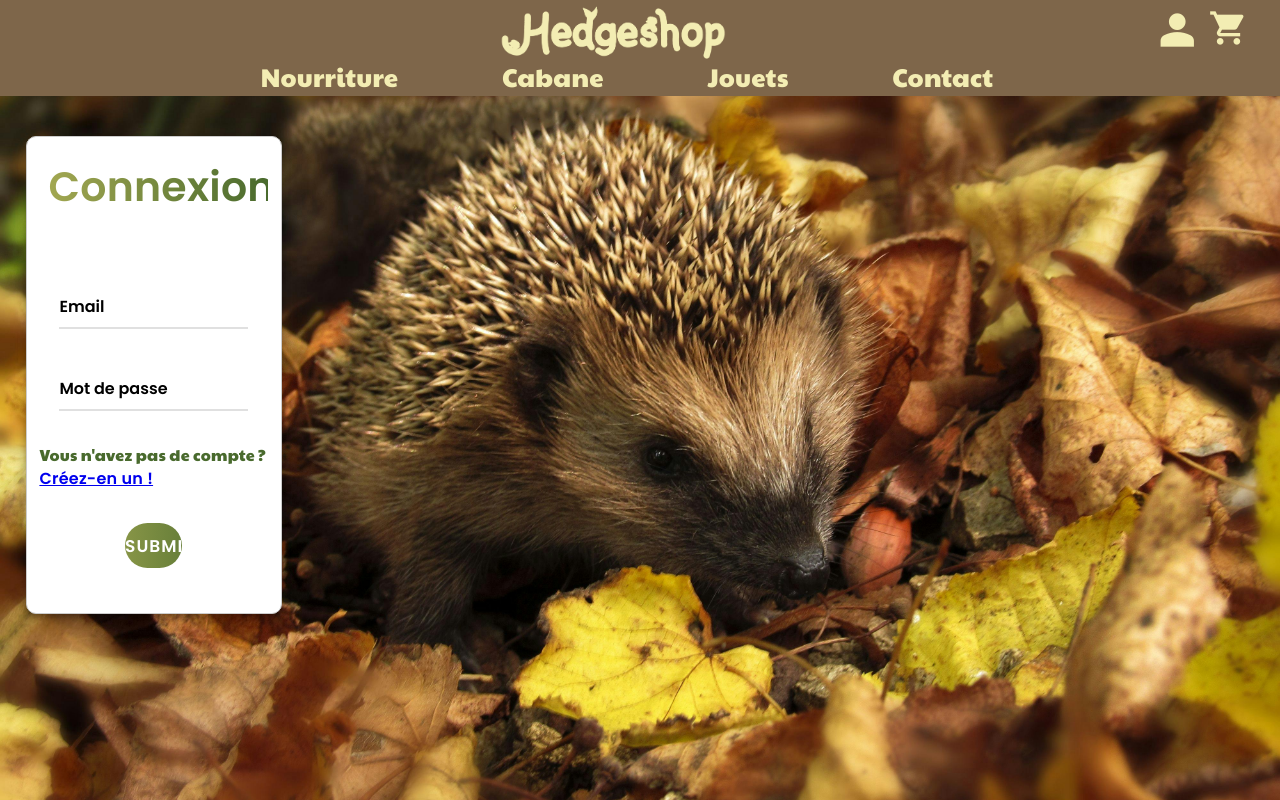
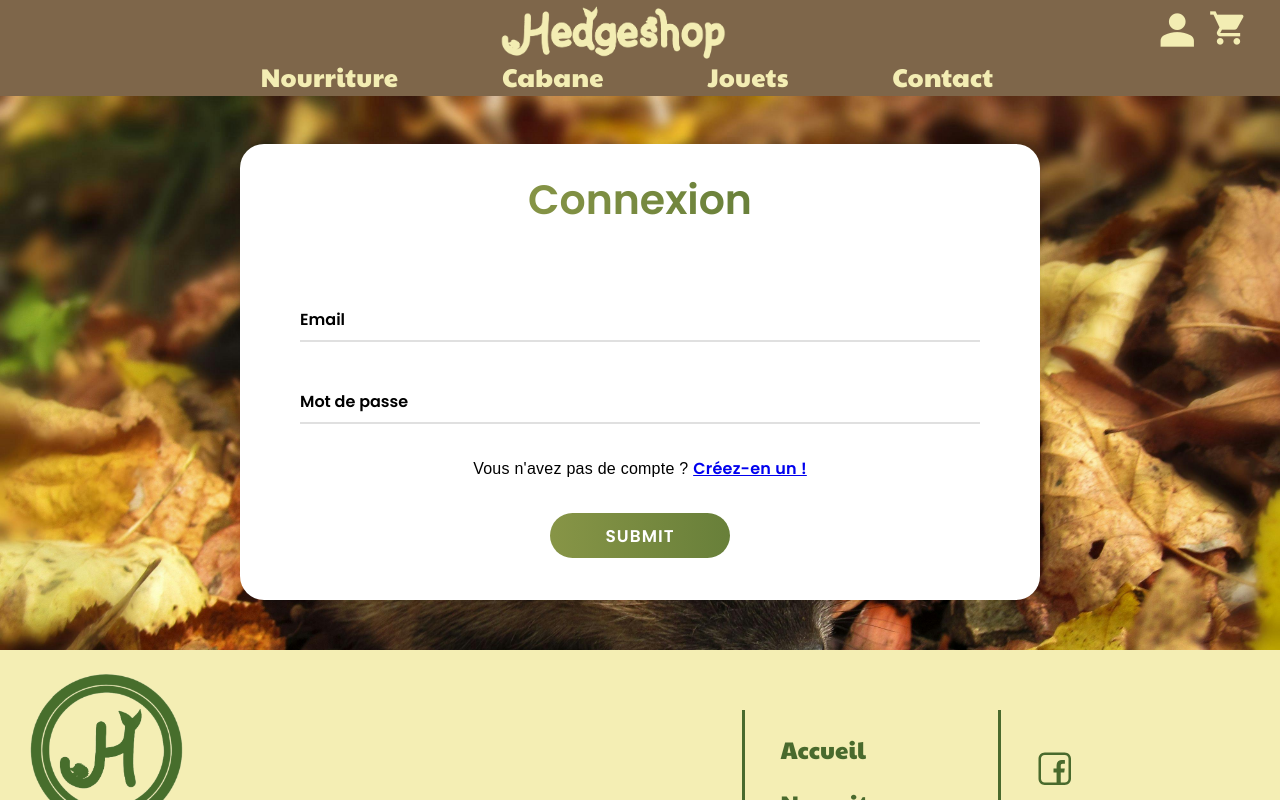
Before and after one commit to UnderSkyle/ProjetWebING1, a React (Vite) app in the folder frontend/: page /login in a window 1280 px wide. Shown: the top 800 px of the page. Built offline with nearby package versions, Linux system fonts and the light colour scheme.

Commit message:
correction css

```diff
--- a/frontend/src/components/Account.tsx
+++ b/frontend/src/components/Account.tsx
@@ -14,6 +14,7 @@ function Account() {
         <link rel="presonnect" href="https://fonts.googleapis.com"/>
         <link rel="presonnect" href="https://fonts.gstatic.com"/>
         <br/><br/><br/>
+        <div className='card-pages'>
             <div>
                 <h1>Votre compte</h1>
                 <a href="#blocks-know-more"><button className="LinkButton" role="button">Se déconnecter</button></a>
@@ -42,7 +43,7 @@ function Account() {
                 </div>
                 <br/><br/><br/><br/><br/><br/><br/><br/><br/>
            </div>
-
+        </div>
         </>
     )
 }
--- a/frontend/src/components/Basket.tsx
+++ b/frontend/src/components/Basket.tsx
@@ -5,6 +5,7 @@ function Basket() {
 
     return(
         <>
+        <div className='card-pages'>
             <h1>Votre panier</h1>
             <CardBasket
                 name={'mnom'}
@@ -29,6 +30,7 @@ function Basket() {
                 <h3>Total : &euro;</h3>
                 <a href="#blocks-know-more"><button className="LinkButton" role="button">Passer la commande</button></a>
             </div>
+        </div>
         </>
     )
 }
--- a/frontend/src/components/CardPages.css
+++ b/frontend/src/components/CardPages.css
@@ -1,4 +1,4 @@
-h1{
+.card-pages h1{
     color:rgb(70,48,24);
     padding-left:4%;
     padding-top:3%;
@@ -7,14 +7,14 @@ h1{
     letter-spacing: .25px;
 }
 
-h6{
+.card-pages h6{
     font-family: Paytone One;
     letter-spacing: .25px;
     color:rgb(70,48,24);
     padding-top: 2%;
 }
 
-p{
+.card-pages p{
     text-align:left !important;
     letter-spacing: .25px;
     color:#496A2D;
@@ -22,7 +22,7 @@ p{
 
 }
 
-.LinkButton {
+.card-pages .LinkButton {
     align-items: center;
     appearance: none;
     background-color: #496A2D;
@@ -48,19 +48,19 @@ p{
     vertical-align: center;
 }
 
-.LinkButton:hover {
+.card-pages .LinkButton:hover {
     background: rgb(244,238,180);
     color: rgb(70,48,24);
 }
 
-.grid{
+.card-pages .grid{
     display: grid;
     grid-template-columns: repeat(1,1fr);
     align-items:left;
     vertical-align: left !important;
 }
 
-.container{
+.card-pages .container{
     border: 1px solid hsl(0,0%,80%);
     border-radius:10px;
     box-shadow:rgba(0, 0, 0, .2) 0 3px 5px -1px,rgba(0, 0, 0, .14) 0 6px 10px 0,rgba(0, 0, 0, .12) 0 1px 18px 0;
@@ -70,7 +70,7 @@ p{
     max-width: 20%;
 }
 
-.bigcontainer{
+.card-pages .bigcontainer{
     display: grid;
     grid-template-columns: repeat(3,1fr);
     align-items:normal;
--- a/frontend/src/components/Contact.tsx
+++ b/frontend/src/components/Contact.tsx
@@ -27,13 +27,13 @@ function Contact() {
 
     return(
         <>
-        <div className="big_container_contact">
+        <div className="big-container-contact">
             <br/><br/><br/>
-            <div className="first_container">
+            <div className="first-container-form">
                 <h1 className="text">Contactez nous !</h1>
                 <h2 className="text">Si vous avez une question, remplissez ce formulaire et nous vous répondrons en moins de 48h.</h2>
             </div>
-            <div className="container">
+            <div className="container-form">
 
                 <form onSubmit = {handleSubmit}>
                     <div className="form_row">
--- a/frontend/src/components/Form.css
+++ b/frontend/src/components/Form.css
@@ -26,33 +26,33 @@ body{
 
 }
 
-.big_container_contact{
+.big-container-contact{
   background-image: url("../assets/Hedgehog_leaf.jpg") ;
   background-repeat: no-repeat;
   background-size: cover;
   height:130%;
   width:100%;
   align-content: center;
+  margin-top: 6em;
 }
 
-.big_container_login{
+.big-container-login{
   background-image: url("../assets/Hedgehog_leaf.jpg") ;
   background-repeat: no-repeat;
   background-size: cover;
-  height:100%;
   width:100%;
   align-content: center;
+  margin-top: 6em;
 }
 
-.first_container{
+.first-container-form{
   margin:auto;
   text-align: center;
   color:#f3edb3;
-  height: 100px;
   background-color: rgba(0,0,0,.5);
 }
 
-.container{
+.container-form{
   max-width: 800px;
   background: #fff;
   width: 800px;
@@ -61,7 +61,12 @@ body{
   margin:auto;
   border-radius: 24px;
 }
-.container .text{
+
+.big-container-login .container-form{
+  margin-top: 3em;
+}
+
+.container-form .text{
   text-align: center;
   font-size: 41px;
   font-weight: 600;
@@ -70,10 +75,10 @@ body{
   -webkit-background-clip: text;
   -webkit-text-fill-color: transparent;
 }
-.container form{
+.container-form form{
   padding: 30px 0 0 0;
 }
-.container form .form_row{
+.container-form form .form_row{
   display: flex;
   margin: 32px 0;
 }
@@ -283,13 +288,13 @@ input[type="date"]:focus {
   z-index: 2;
 }
 @media (max-width: 700px) {
-  .container .text{
+  .container-form .text{
     font-size: 30px;
   }
-  .container form{
+  .container-form form{
     padding: 10px 0 0 0;
   }
-  .container form .form_row{
+  .container-form form .form_row{
     display: block;
   }
   form .form_row .input_data{
--- a/frontend/src/components/Login.tsx
+++ b/frontend/src/components/Login.tsx
@@ -77,8 +77,8 @@ class Login extends React.Component<Props, State> {
     render(){
         return(
             <>
-            <div className="big_container_login">
-                <div className="container">
+            <div className="big-container-login">
+                <div className="container-form">
                     <h1 className="text">Connexion</h1>
                     <form onSubmit = {this.handleSubmit}>
                         <div className="form_row">
--- a/frontend/src/components/Profil.css
+++ b/frontend/src/components/Profil.css
@@ -1,4 +1,4 @@
-h1{
+.profil-page h1{
     color:rgb(70,48,24);
     padding-left:4%;
     padding-top:3%;
@@ -7,14 +7,14 @@ h1{
     letter-spacing: .25px;
 }
 
-h3{
+.profil-page h3{
     font-family: Paytone One;
     letter-spacing: .25px;
     color:rgb(70,48,24);
     padding-top: 2%;
 }
 
-p{
+.profil-page p{
     text-align:left !important;
     letter-spacing: .25px;
     color:#496A2D;
@@ -22,21 +22,21 @@ p{
 
 }
 
-.grid{
+.profil-page .grid{
     display: grid;
     grid-template-columns: repeat(1,1fr);
     align-items:left;
     vertical-align: left !important;
 }
 
-.bigcontainer{
+.profil-page .bigcontainer{
     display: grid;
     grid-template-columns: repeat(2,1fr);
     align-items:normal;
     vertical-align: middle;
 }
 
-.LinkButton {
+.profil-page .LinkButton {
     align-items: center;
     appearance: none;
     background-color: #496A2D;
@@ -62,12 +62,12 @@ p{
     vertical-align: center;
   }
 
-  .LinkButton:hover {
+  .profil-page .LinkButton:hover {
     background: rgb(244,238,180);
     color: rgb(70,48,24);
   }
 
-  .icon {
+  .profil-page .icon {
     font-variation-settings:
     'FILL' 100,
     'wght' 400,
@@ -80,7 +80,7 @@ p{
     border:none;
   }
 
-  .bordure{
+  .profil-page .bordure{
     border-bottom:1px solid rgb(166,170,83);
     width:60%;
     margin:auto;
--- a/frontend/src/components/Profil.tsx
+++ b/frontend/src/components/Profil.tsx
@@ -9,6 +9,7 @@ function Profil() {
         <link rel="stylesheet" href="https://fonts.googleapis.com/css2?family=Poppins:wght@600;700&display=swap"/>
         <link rel="presonnect" href="https://fonts.googleapis.com"/>
         <link rel="presonnect" href="https://fonts.gstatic.com"/>
+        <div className='profil-page'>
             <br/><br/><br/><br/>
             <h1>Votre profil</h1>
             <br/><br/><br/>
@@ -35,6 +36,7 @@ function Profil() {
             <br/><br/>
             <a href="#blocks-know-more"><button className="LinkButton" role="button">Modifier</button></a>
             <br/><br/>
+        </div>
         </>
     )
 }
--- a/frontend/src/components/SignUp.tsx
+++ b/frontend/src/components/SignUp.tsx
@@ -199,8 +199,8 @@ class SignUp extends React.Component<Props, State> {
     render(){
         return(
             <>
-            <div className="big_container_login">
-                <div className="container">
+            <div className="big-container-login">
+                <div className="container-form">
                     <h1 className="text">Connexion</h1>
                     <form onSubmit = {this.handleSubmit}>
                     <div className="form_row">
--- a/frontend/src/components/Welcome.css
+++ b/frontend/src/components/Welcome.css
@@ -16,7 +16,7 @@
     margin-top: 6em;
 }
 
-.Title{
+.Title-welcome{
     color:rgb(70,48,24);
     padding-left:4%;
     padding-top:3%;
@@ -26,7 +26,7 @@
 }
 
 @media only screen and (max-width: 750px) and (orientation:portrait){ /*phone portrait mode*/
-  .Title{
+  .Title-welcome{
     font-size: 30px;
   }
   .Himage{
@@ -36,7 +36,7 @@
     background-position-y: center;
     margin-top: 4em;
   }
-  .LinkButton {
+  .LinkButton-welcome {
     font-size: 18px !important;
     height: 30px !important;
     padding: 20px 30px !important;
@@ -55,18 +55,18 @@
     margin-left: 5% !important;
     margin-right: 5% !important;
   }
-  .material-symbols-rounded {
+  .material-symbols-rounded-welcome-advantages {
     font-size: 110px !important;
   }
 }
 @media only screen and (min-width: 750px){ /*not a phone*/
-  .material-symbols-rounded {
+  .material-symbols-rounded-welcome-advantages {
     font-size: 20vh !important;
   }
 }
 
 @media only screen and (max-width: 750px) and (orientation:landscape){ /*phone landscape mode*/
-  .Title{
+  .Title-welcome{
     font-size: 35px;
     padding-top: 2%;
   }
@@ -77,7 +77,7 @@
     background-position-y: center;
     margin-top: 4em;
   }
-  .LinkButton {
+  .LinkButton-welcome {
     font-size: 20px !important;
     height: 15% !important;
     padding: 1% 3% !important;
@@ -91,7 +91,7 @@
   #blocks-know-more a{
     font-size: 20px !important;
   }
-  .material-symbols-rounded {
+  .material-symbols-rounded-welcome-advantages {
     font-size: 100px !important;
   }
   .icons-advantages{
@@ -126,12 +126,12 @@
     margin-right: 5% !important;
     margin-left: 5% !important;
   }
-  .material-symbols-rounded {
+  .material-symbols-rounded-welcome-advantages {
     font-size: 10vh !important;
   }
 }
 
-.LinkButton {
+.LinkButton-welcome {
   align-items: center;
   appearance: none;
   background-color: rgb(70,48,24);
@@ -158,11 +158,11 @@
   margin-top: 10px;
 }
 
-.LinkButton:hover {
+.LinkButton-welcome:hover {
   background: rgb(244,238,180);
   color: rgb(70,48,24);
 }
-.material-symbols-rounded {
+.material-symbols-rounded-welcome-advantages {
   font-variation-settings:
   'FILL' 0,
   'wght' 400,
--- a/frontend/src/components/Welcome.tsx
+++ b/frontend/src/components/Welcome.tsx
@@ -17,27 +17,27 @@ function Welcome() {
         <>
             <link rel="stylesheet" href="https://fonts.googleapis.com/css2?family=Material+Symbols+Rounded:opsz,wght,FILL,GRAD@20..48,100..700,0..1,-50..200" />
             <div className="Himage">
-            <h1 className="Title">Tout pour votre <br/>hérisson !</h1>
+            <h1 className="Title-welcome">Tout pour votre <br/>hérisson !</h1>
 
-            <a href="#blocks-know-more"><button className="LinkButton" role="button">En savoir plus</button></a>
+            <a href="#blocks-know-more"><button className="LinkButton-welcome" role="button">En savoir plus</button></a>
 
 
             </div>
             <div className='icons-advantages'>
                 <div>
-                    <span className="material-symbols-rounded">
+                    <span className="material-symbols-rounded material-symbols-rounded-welcome-advantages">
                         package_2
                     </span>
                     <span className='text-advantages'>Livraison gratuite</span>
                 </div>
                 <div>
-                    <span className="material-symbols-rounded" >
+                    <span className="material-symbols-rounded material-symbols-rounded-welcome-advantages" >
                         support_agent
                     </span>
                     <span className='text-advantages'>Service client</span>
                 </div>
                 <div>
-                    <span className="material-symbols-rounded">
+                    <span className="material-symbols-rounded material-symbols-rounded-welcome-advantages">
                         credit_score
                     </span>
                     <span className='text-advantages'>Paiement sécurisé</span>
```
Lines whose indentation alone changed are shown as unchanged.
